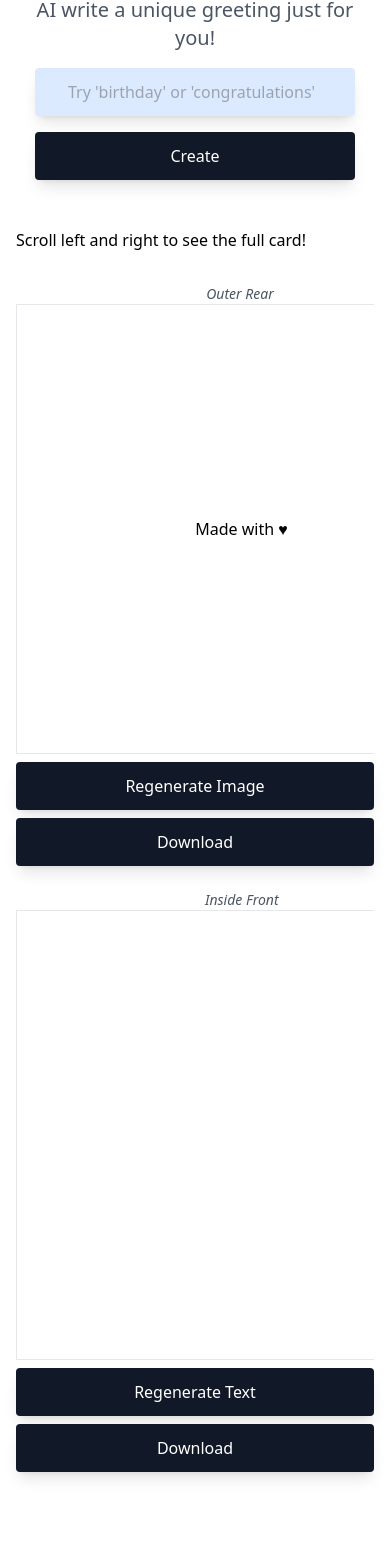
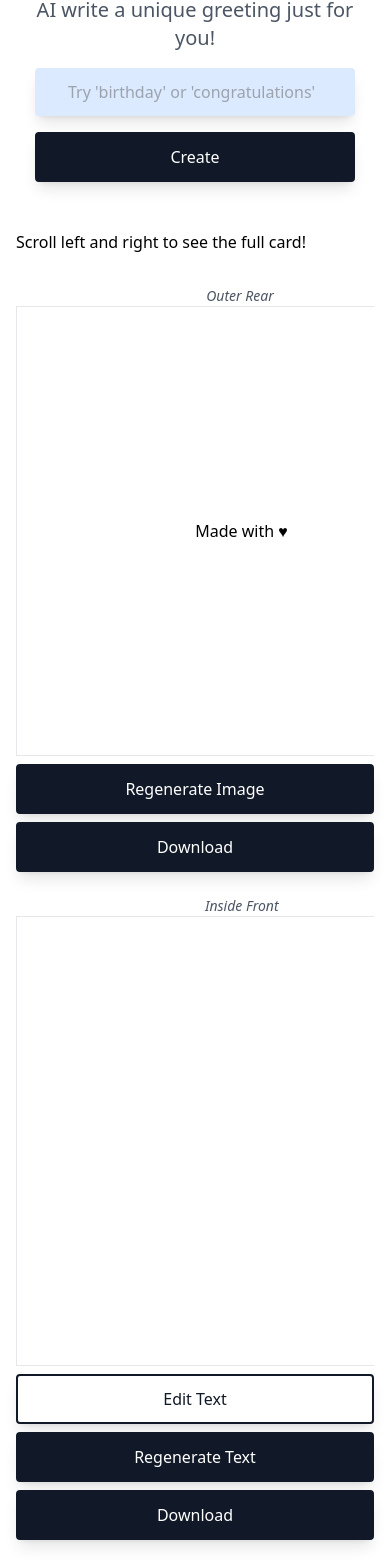
Before and after one commit to cxjohn/greeting_client, a Next.js app: page / in a window 390 px wide. Shown: the part 208-1776 px from the top of the page. Before the commit the page ends 1752 px from the top, so only its background shows below. Built offline with nearby package versions, Linux system fonts and the light colour scheme.

Commit message:
adding text edit ability

```diff
--- a/pages/index.tsx
+++ b/pages/index.tsx
@@ -14,6 +14,8 @@ export default function Home() {
   const [isImageLoading, setIsImageLoading] = useState(false);
   const [imagePrediction, setImagePrediction] = useState(null);
   const [error, setError] = useState(null);
+  const [edit, setEdit] = useState(false);
+  const [editedText, setEditedText] = useState("");
 
   const createCard = () => {
     fetchImageData();
@@ -73,6 +75,7 @@ export default function Home() {
       });
       const data = await res.json();
       setData(data);
+      setEditedText(data.text);
       setIsTextLoading(false);
     }
   };
@@ -99,6 +102,10 @@ export default function Home() {
     } else {
       window.open(data);
     }
+  };
+
+  const handleTextChange = (event: any) => {
+    setEditedText(event.target.value);
   };
 
   return (
@@ -167,8 +174,9 @@ export default function Home() {
                   />
 
                   <button
-                    className="font-medium inline-flex items-center justify-center border border-transparent rounded leading-snug transition duration-150 ease-in-out  px-8 py-3 shadow-lg text-white bg-gray-900 hover:bg-gray-800 w-full sm:w-auto sm:ml-4"
+                    className="font-medium inline-flex items-center justify-center border-2 border-gray-900 rounded leading-snug transition duration-150 ease-in-out  px-8 py-3 shadow-lg text-white bg-gray-900 hover:bg-gray-800 w-full sm:w-auto sm:ml-4"
                     onClick={() => createCard()}
+                    disabled={isTextLoading || isImageLoading}
                   >
                     Create
                   </button>
@@ -211,6 +219,7 @@ export default function Home() {
                         imagePrediction && imagePrediction.output ? (
                           <div>
                             <img
+                              className="pointer-events-none"
                               src={
                                 //@ts-ignore
 
@@ -224,6 +233,7 @@ export default function Home() {
                           </div>
                         ) : (
                           <img
+                            className="pointer-events-none"
                             src="https://replicate.delivery/pbxt/LpvJ0TuN6CKOBFpMGnEvQiCqrJfspjdvLjfHqTMwMl0mnPRQA/out-0.png"
                             alt="AI generated Monet-style painting of lillies"
                           />
@@ -235,14 +245,14 @@ export default function Home() {
               </div>
               <div className="w-full flex flex-col-reverse sm:flex-row sm:justify-between">
                 <button
-                  className="font-medium inline-flex items-center justify-center border border-transparent rounded leading-snug transition duration-150 ease-in-out px-8 py-3 shadow-lg text-white bg-gray-900 hover:bg-gray-800 w-full sm:w-auto mb-6"
+                  className="font-medium inline-flex items-center justify-center border-2 border-gray-900 rounded leading-snug transition duration-150 ease-in-out px-8 py-3 shadow-lg text-white bg-gray-900 hover:bg-gray-800 w-full sm:w-auto mb-6"
                   type="button"
                   onClick={() => downloadCard("outside")}
                 >
                   Download
                 </button>
                 <button
-                  className="font-medium inline-flex items-center justify-center border border-transparent rounded leading-snug transition duration-150 ease-in-out px-8 py-3 shadow-lg text-white bg-gray-900 hover:bg-gray-800 w-full sm:w-auto mb-2 sm:mb-6"
+                  className="font-medium inline-flex items-center justify-center border-2 border-gray-900 rounded leading-snug transition duration-150 ease-in-out px-8 py-3 shadow-lg text-white bg-gray-900 hover:bg-gray-800 w-full sm:w-auto mb-2 sm:mb-6"
                   type="button"
                   onClick={() => fetchImageData()}
                 >
@@ -270,8 +280,22 @@ export default function Home() {
                             >
                               <Skeleton height="96px" width="402px" />
                             </SkeletonTheme>
-                          ) : data.text ? (
-                            <p>{data.text}</p>
+                          ) : editedText ? (
+                            edit ? (
+                              <textarea
+                                value={editedText}
+                                onChange={handleTextChange}
+                              ></textarea>
+                            ) : (
+                              <p>{editedText}</p>
+                            )
+                          ) : edit ? (
+                            <textarea>
+                              Lorem ipsum dolor sit amet, consectetur adipiscing
+                              elit, sed do eiusmod tempor incididunt ut labore
+                              et dolore magna aliqua. Ut enim ad minim veniam,
+                              quis nostrud
+                            </textarea>
                           ) : (
                             <p>
                               Lorem ipsum dolor sit amet, consectetur adipiscing
@@ -289,14 +313,22 @@ export default function Home() {
               </div>
               <div className="w-full flex flex-col-reverse sm:flex-row sm:justify-between">
                 <button
-                  className="font-medium inline-flex items-center justify-center border border-transparent rounded leading-snug transition duration-150 ease-in-out px-8 py-3 shadow-lg text-white bg-gray-900 hover:bg-gray-800 w-full sm:w-auto mb-6"
+                  className="font-medium inline-flex items-center justify-center border-2 border-gray-900 rounded leading-snug transition duration-150 ease-in-out px-8 py-3 shadow-lg text-white bg-gray-900 hover:bg-gray-800 w-full sm:w-auto mb-6"
                   type="button"
                   onClick={() => downloadCard("inside")}
                 >
                   Download
                 </button>
+                <div>
                   <button
-                  className="font-medium inline-flex items-center justify-center border border-transparent rounded leading-snug transition duration-150 ease-in-out px-8 py-3 shadow-lg text-white bg-gray-900 hover:bg-gray-800 w-full sm:w-auto mb-2 sm:mb-6"
+                    className="font-medium inline-flex items-center justify-center border-2 border-gray-900 rounded leading-snug transition duration-150 ease-in-out px-8 py-3 shadow-lg text-gray-900 bg-white hover:bg-gray-100 w-full sm:w-auto mb-2 sm:mb-6 sm:mr-2"
+                    type="button"
+                    onClick={() => setEdit((prev) => !prev)}
+                  >
+                    {edit ? "Set Text" : "Edit Text"}
+                  </button>
+                  <button
+                    className="font-medium inline-flex items-center justify-center border-2 border-gray-900 rounded leading-snug transition duration-150 ease-in-out px-8 py-3 shadow-lg text-white bg-gray-900 hover:bg-gray-800 w-full sm:w-auto mb-2 sm:mb-6"
                     type="button"
                     onClick={() => fetchTextData()}
                   >
@@ -306,6 +338,7 @@ export default function Home() {
               </div>
             </div>
           </div>
+        </div>
       </section>
     </>
   );
```
Lines whose indentation alone changed are shown as unchanged.
